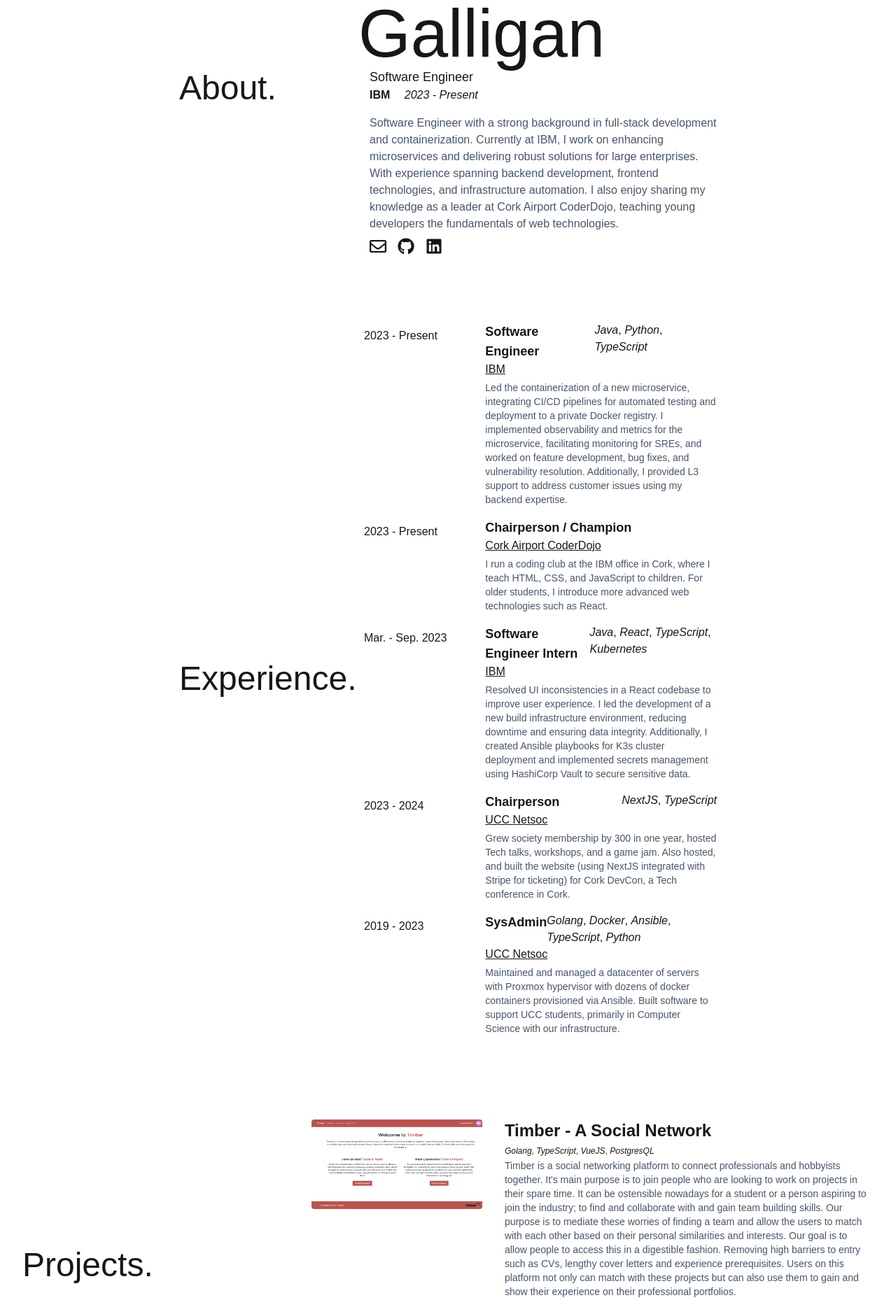
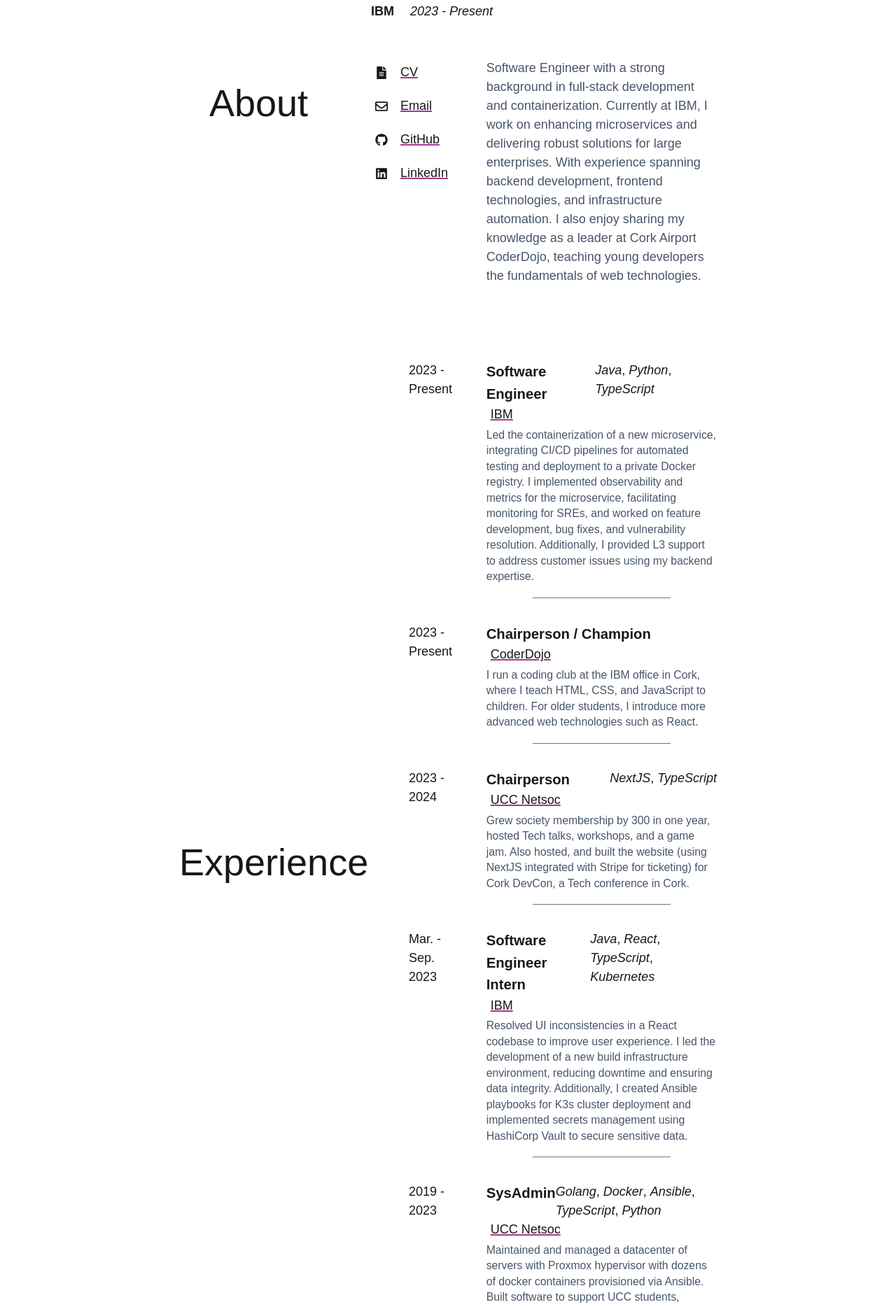
Before and after one commit to gal/galligan.dev, a Next.js app: page / in a window 1280 px wide. Shown: the part 276-2144 px from the top of the page at 70% size. Built offline with nearby package versions, Linux system fonts and the light colour scheme.

Commit message:
added accent color, updated css

```diff
--- a/app/globals.css
+++ b/app/globals.css
@@ -3,6 +3,7 @@
 @tailwind utilities;
 
 :root {
+  font-size: 18px;
   --background: #ffffff;
   --foreground: #171717;
 }
@@ -25,3 +26,20 @@
     text-wrap: balance;
   }
 }
+
+a {
+  padding: 6px;
+  text-decoration: underline;
+  text-decoration-color: #a53893;
+  text-decoration-thickness: 2px;
+}
+
+a:hover {
+  background-color: rgba(172, 42, 150, 0.199);
+  border-radius: 2px;
+  transition: 0.1s ease-in-out;
+}
+
+#projects a {
+  text-decoration: none;
+}
--- a/app/page.tsx
+++ b/app/page.tsx
@@ -17,10 +17,21 @@
     },
     {
       "role": "Chairperson / Champion",
-      "company": "Cork Airport CoderDojo",
+      "company": "CoderDojo",
       "years": "2023 - Present",
       "url": "https://corkairportdojo.ie",
       "text": "I run a coding club at the IBM office in Cork, where I teach HTML, CSS, and JavaScript to children. For older students, I introduce more advanced web technologies such as React."
+    },
+    {
+      "role": "Chairperson",
+      "company": "UCC Netsoc",
+      "url": "https://netsoc.co/rk",
+      "years": "2023 - 2024",
+      "stack":
+        [
+          "NextJS", "TypeScript"
+        ],
+      "text": "Grew society membership by 300 in one year, hosted Tech talks, workshops, and a game jam. Also hosted, and built the website (using NextJS integrated with Stripe for ticketing) for Cork DevCon, a Tech conference in Cork."
     },
     {
       "role": "Software Engineer Intern",
@@ -32,17 +43,6 @@
         ],
       "url": "https://ibm.com",
       "text": "Resolved UI inconsistencies in a React codebase to improve user experience. I led the development of a new build infrastructure environment, reducing downtime and ensuring data integrity. Additionally, I created Ansible playbooks for K3s cluster deployment and implemented secrets management using HashiCorp Vault to secure sensitive data."
-    },
-    {
-      "role": "Chairperson",
-      "company": "UCC Netsoc",
-      "url": "https://netsoc.co/rk",
-      "years": "2023 - 2024",
-      "stack":
-        [
-          "NextJS", "TypeScript"
-        ],
-      "text": "Grew society membership by 300 in one year, hosted Tech talks, workshops, and a game jam. Also hosted, and built the website (using NextJS integrated with Stripe for ticketing) for Cork DevCon, a Tech conference in Cork."
     },
     {
       "role": "SysAdmin",
--- a/components/main/AboutSection.tsx
+++ b/components/main/AboutSection.tsx
@@ -1,27 +1,33 @@
-import { FaGithub, FaLinkedin, FaRegEnvelope } from "react-icons/fa";
+import { FaFileAlt, FaGithub, FaLinkedin, FaRegEnvelope } from "react-icons/fa";
 
 const AboutSection = () => {
     return (
         <div className="mx-auto w-[95dvw] md:w-[60%] max-w-[1280px]">
             <div className="w-full grid md:grid-cols-3 h-full justify-center items-center">
                 <div className="col-span-1">
-                    <h1 className="text-5xl mb-4">About.</h1>
+                    <h1 className="text-5xl mb-4 mr-16 text-right">About</h1>
                 </div>
-                <div className="text-left col-span-2 w-full">
-                    <h1 className="text-8xl">Thomas Galligan</h1>
+                <div className="text-left col-span-2  w-full">
+                    <h1 className="text-6xl">Thomas Galligan</h1>
                     <h2 className="text-lg ml-4">Software Engineer</h2>
                     <h3 className="font-bold ml-4">IBM <i className="m-4 font-normal non-italic">2023 - Present</i></h3>
-                    <p className="text-slate-600 dark:text-slate-300 mt-4 ml-4">
-                        Software Engineer with a strong background in full-stack development and containerization.
-                        Currently at IBM, I work on enhancing microservices and delivering robust solutions for large enterprises.
-                        With experience spanning backend development, frontend technologies, and infrastructure automation. I also enjoy
-                        sharing my knowledge as a leader at Cork Airport CoderDojo, teaching young developers the fundamentals of web technologies.
-                    </p>
-                    <ul className="ml-4 mt-2 text-2xl flex gap-4">
-                        <a aria-label="Mailto: link for my email address at mailto://thomas@galligan.dev" href="mailto://thomas@galligan.dev" title="thomas@galligan.dev"><FaRegEnvelope /></a>
-                        <a aria-label="Link to my GitHub profile" href="https://github.com/gal" title="github.com/gal"><FaGithub /></a>
-                        <a aria-label="Link to my LinkedIn profile" href="https://linkedin.com/in/gal1" title="linkedin.com/in/gal1"><FaLinkedin /></a>
-                    </ul>
+                    <div className="grid sm:grid-cols-3 mt-12 gap-8">
+                        <ul className="flex flex-col ml-4 gap-2">
+                            <a className=" flex gap-4 items-center" aria-label="Link to my CV/Resume" href="/cv.pdf" title="thomas@galligan.dev"><FaFileAlt />CV</a>
+                            <a className=" flex gap-4 items-center" aria-label="Mailto: link for my email address at mailto://thomas@galligan.dev" href="mailto://thomas@galligan.dev" title="thomas@galligan.dev"><FaRegEnvelope />Email</a>
+                            <a className=" flex gap-4 items-center" aria-label="Link to my GitHub profile" href="https://github.com/gal" title="github.com/gal"><FaGithub />GitHub</a>
+                            <a className=" flex gap-4 items-center" aria-label="Link to my LinkedIn profile" href="https://linkedin.com/in/gal1" title="linkedin.com/in/gal1"><FaLinkedin />LinkedIn</a>
+                        </ul>
+                        <div className="col-span-2">
+                            <p className="text-slate-600 dark:text-slate-300">
+                                Software Engineer with a strong background in full-stack development and containerization.
+                                Currently at IBM, I work on enhancing microservices and delivering robust solutions for large enterprises.
+                                With experience spanning backend development, frontend technologies, and infrastructure automation. I also enjoy
+                                sharing my knowledge as a leader at Cork Airport CoderDojo, teaching young developers the fundamentals of web technologies.
+                            </p>
+                        </div>
+                    </div>
+
                 </div>
             </div>
         </div>
--- a/components/main/ExperienceSection.tsx
+++ b/components/main/ExperienceSection.tsx
@@ -13,13 +13,13 @@
     return (
         <div className="mx-auto w-[95dvw] md:w-[60%] max-w-[1280px]">
             <div className="grid md:grid-cols-3 h-full justify-center items-center">
-                <div className="col-span-1 mb-4">
-                    <h1 className="text-5xl">Experience.</h1>
+                <div className="col-span-1 mb-4 mr-16 text-right">
+                    <h1 className="text-5xl">Experience</h1>
                 </div>
                 <div className="col-span-2">
                     {props.experience.map((exp, i) => (
                         <div key={`exp-${exp.text}`} className="grid md:grid-cols-3 gap-8">
-                            <div className="md:col-span-1 p-2" style={{ borderRight: "1px solid white" }}>
+                            <div className="md:col-span-1 ml-16" style={{ borderRight: "1px solid white" }}>
                                 {exp.years}
                             </div>
                             <div className="mb-4 md:col-span-2 grid grid-col-span-2">
@@ -47,6 +47,8 @@
                                 <p className="mt-1 text-sm text-slate-600 dark:text-slate-300">
                                     {exp.text}
                                 </p>
+                                <div className="w-[60%] my-4 mx-auto h-[1px] bg-neutral-500"></div>
+
                             </div>
                         </div>
                     ))}
--- a/components/main/Header.tsx
+++ b/components/main/Header.tsx
@@ -1,7 +1,7 @@
 const Header = () => {
     return (
         <header className="w-full h-[10dvh] mb-[100px]">
-            <nav className="flex flex-col md:flex-row justify-center items-center gap-3 underline text-2xl">
+            <nav className="flex flex-col md:flex-row justify-center items-center gap-3 text-2xl">
                 <a className="h-full" href="/">Home</a>
                 <a href="https://blog.galligan.dev">Blog</a>
                 <a href="/photography">Photography</a>
--- a/components/main/ProjectsSection.tsx
+++ b/components/main/ProjectsSection.tsx
@@ -11,10 +11,10 @@
 
 const ProjectsSection = (props: { projects: Project[] }) => {
     return (
-        <div className="mx-auto w-[95dvw] max-w-[1280px]">
+        <div id="projects" className="mx-auto w-[95dvw] max-w-[1280px]">
             <div className="w-full grid md:grid-cols-3 h-full justify-center items-center">
-                <div className="md:col-span-1 mb-4">
-                    <h1 className="text-5xl">Projects.</h1>
+                <div className="md:col-span-1 mb-4 mr-16 text-right">
+                    <h1 className="text-5xl">Projects</h1>
                 </div>
                 {/* <div className="text-left grid sm:grid-cols-3 sm:col-span-2 w-full gap-8"> */}
                 <div className="col-span-2">
```
